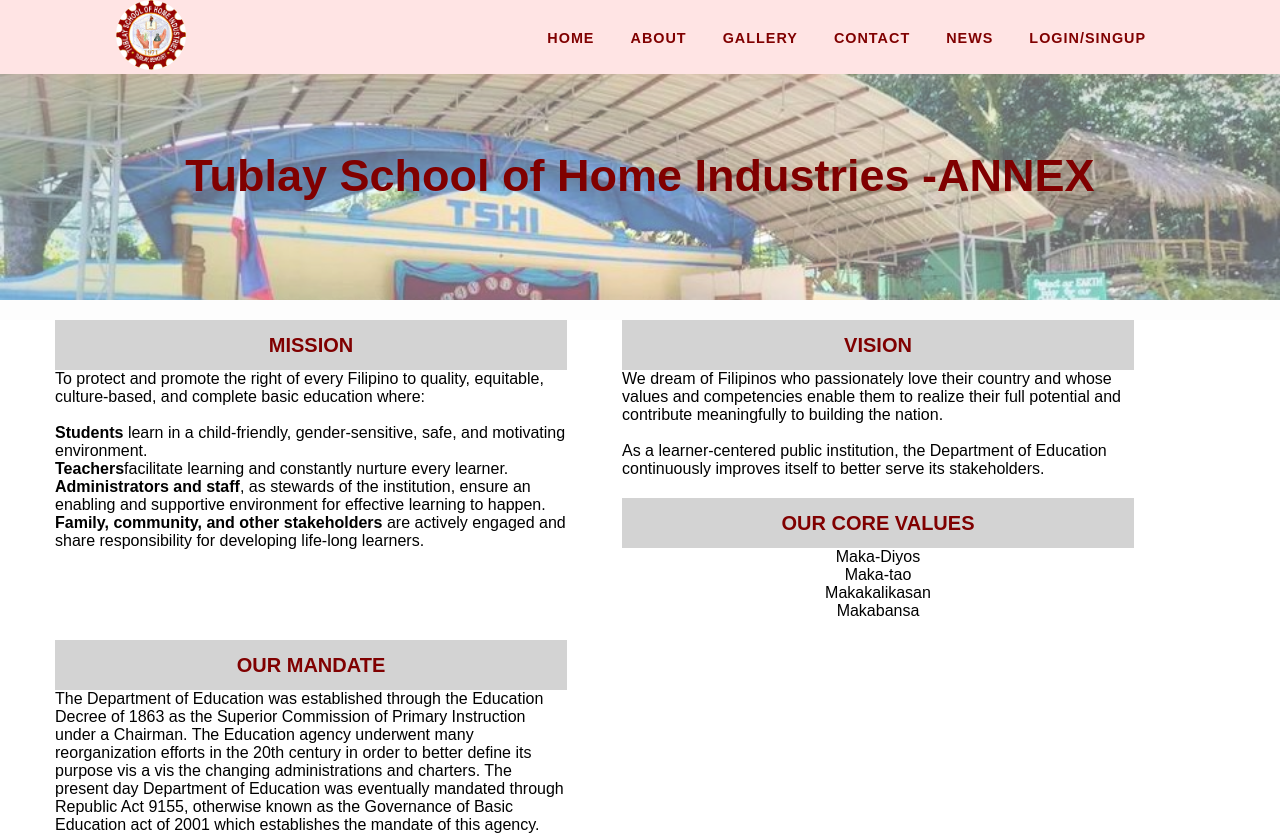
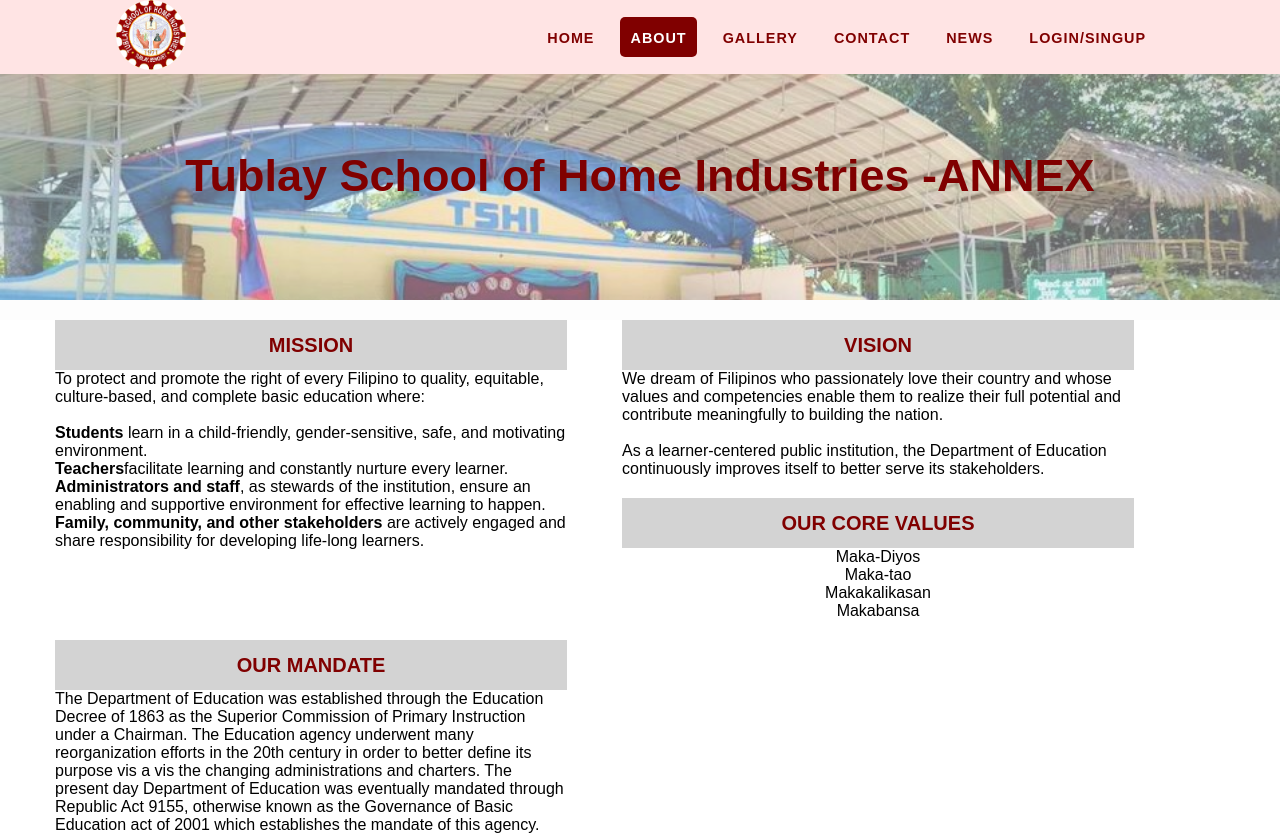
Before and after one commit to MinesDenry/TSHI-Annex, a plain HTML site: page about.html in a window 1280 px wide. Shown: the top 837 px of the page. Drawn offline with Linux system fonts and the light colour scheme.

Commit message:
Update about.html

```diff
--- a/about.html
+++ b/about.html
@@ -22,7 +22,7 @@
             </label>
             <ul class="menu">
                 <li class="uli"><a href="index.html">HOME</a></li>
-                    <li class="uli"><a href="about.html">ABOUT</a></li>
+                    <li class="uli"><a class="current" href="about.html">ABOUT</a></li>
                         <li class="uli"><a href="gallery.html">GALLERY</a></li>
                         <li class="uli"><a href="contact.html">CONTACT</a></li>
                     <li class="uli"><a href="news.html">NEWS</a></li>
```
